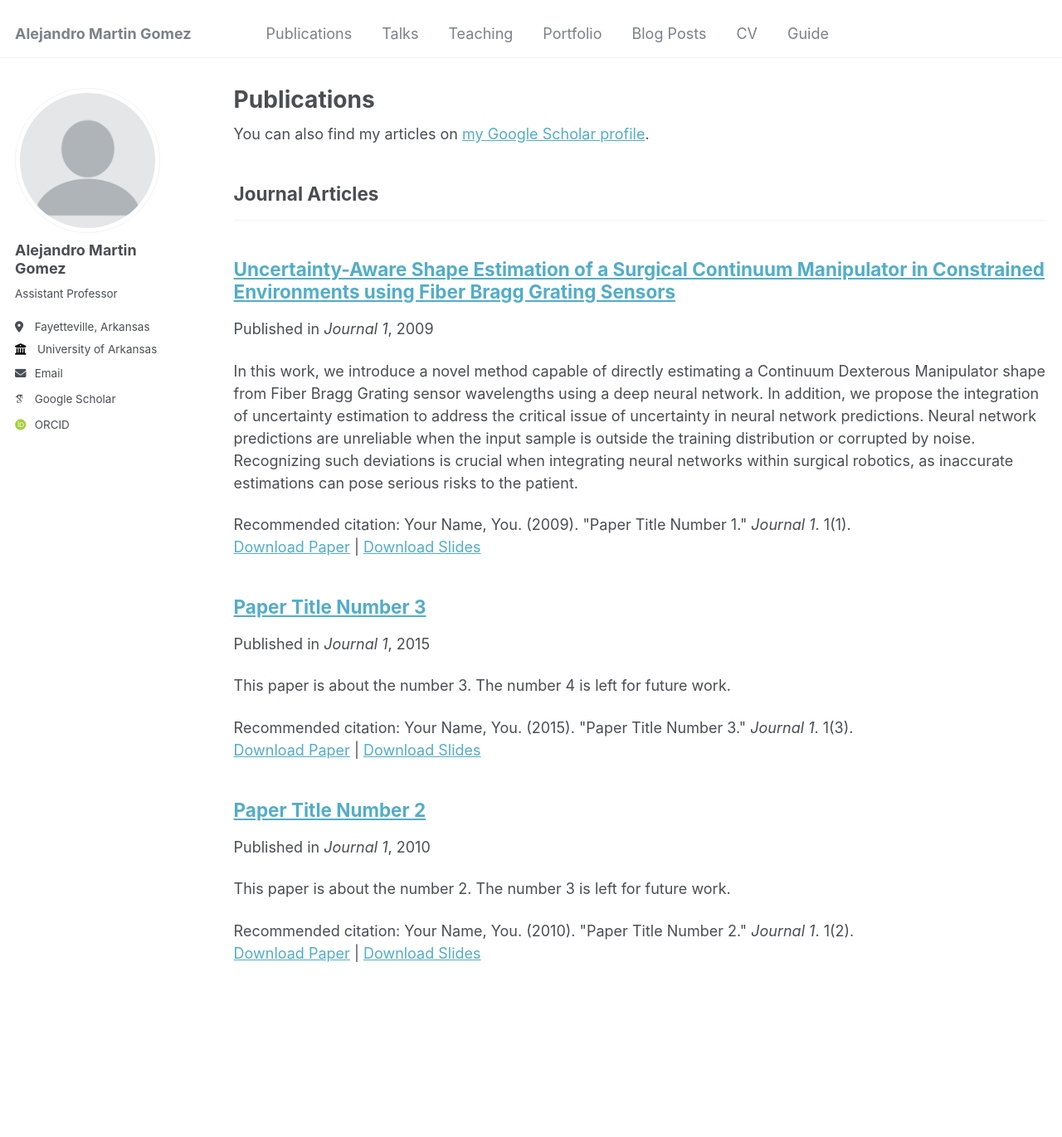
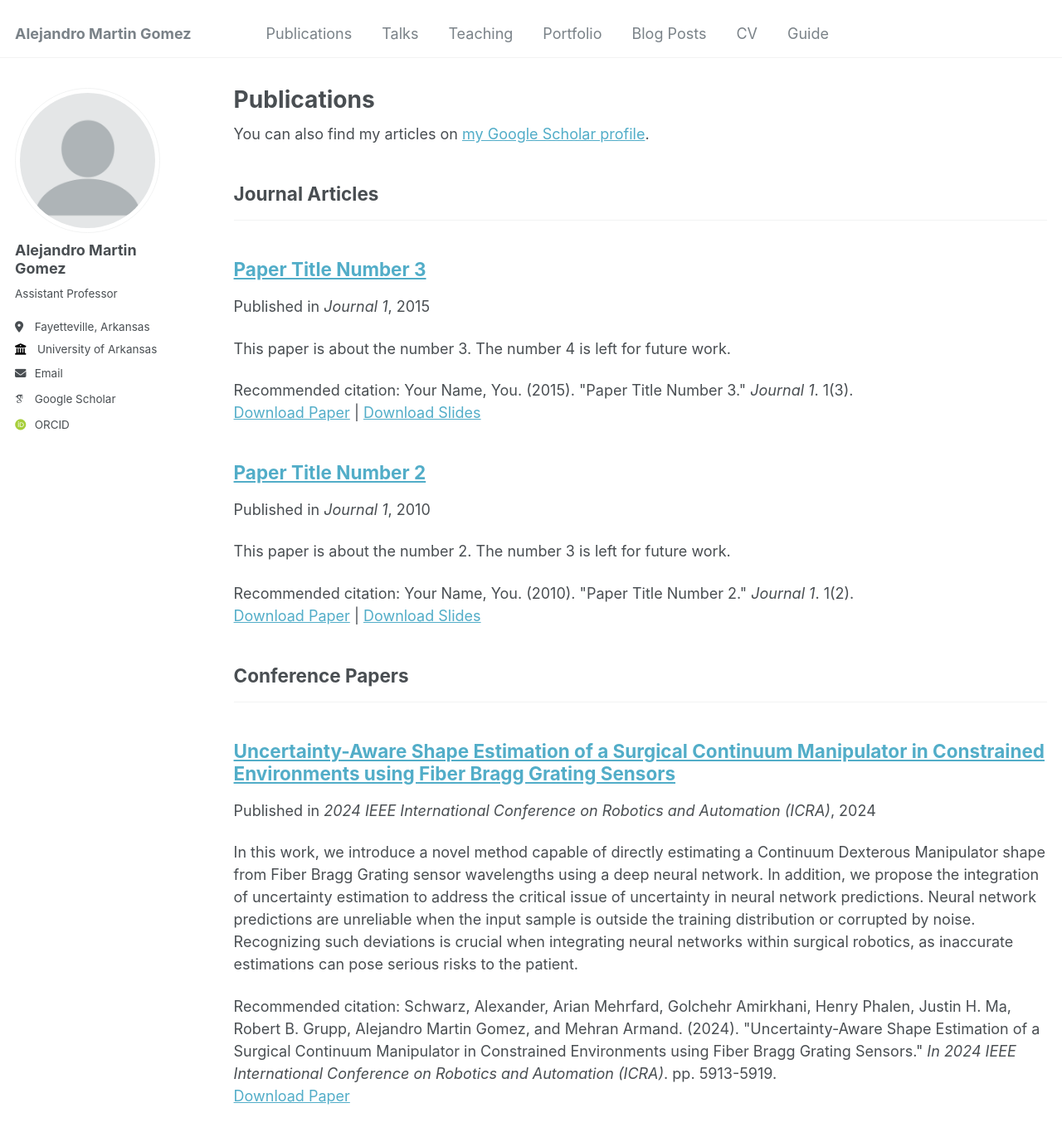
Before and after one commit to Alejandro-MG/Alejandro-MG.github.io, a Jekyll site: the page built from _pages/publications.html, in a window 1280 px wide and 1400 px high. Shown: the top 1371 px of the window at 83% size. Built offline with Jekyll 4.4.1, drawn with Linux system fonts in a browser that asks for light colours; some web fonts are replaced.

Commit message:
Update 2024-05-13-UncertaintyAwareShapeEstimation.md
Updated paper url and date

```diff
--- a/_publications/2024-05-13-UncertaintyAwareShapeEstimation.md
+++ b/_publications/2024-05-13-UncertaintyAwareShapeEstimation.md
@@ -1,14 +1,13 @@
 ---
 title: "Uncertainty-Aware Shape Estimation of a Surgical Continuum Manipulator in Constrained Environments using Fiber Bragg Grating Sensors"
 collection: publications
-category: manuscripts
+category: conferences
 permalink: /publication/2024-05-13-UncertaintyAwareShapeEstimation.md
 excerpt: 'In this work, we introduce a novel method capable of directly estimating a Continuum Dexterous Manipulator shape from Fiber Bragg Grating sensor wavelengths using a deep neural network. In addition, we propose the integration of uncertainty estimation to address the critical issue of uncertainty in neural network predictions. Neural network predictions are unreliable when the input sample is outside the training distribution or corrupted by noise. Recognizing such deviations is crucial when integrating neural networks within surgical robotics, as inaccurate estimations can pose serious risks to the patient.'
-date: 2009-10-01
-venue: 'Journal 1'
-slidesurl: 'http://academicpages.github.io/files/slides1.pdf'
-paperurl: 'http://academicpages.github.io/files/paper1.pdf'
-citation: 'Your Name, You. (2009). &quot;Paper Title Number 1.&quot; <i>Journal 1</i>. 1(1).'
+date: 2024-05-13
+venue: '2024 IEEE International Conference on Robotics and Automation (ICRA)'
+paperurl: 'https://ieeexplore.ieee.org/abstract/document/10610024'
+citation: 'Schwarz, Alexander, Arian Mehrfard, Golchehr Amirkhani, Henry Phalen, Justin H. Ma, Robert B. Grupp, Alejandro Martin Gomez, and Mehran Armand. (2024). &quot;Uncertainty-Aware Shape Estimation of a Surgical Continuum Manipulator in Constrained Environments using Fiber Bragg Grating Sensors.&quot; <i>In 2024 IEEE International Conference on Robotics and Automation (ICRA)</i>.  pp. 5913-5919.'
 ---
 
 The contents above will be part of a list of publications, if the user clicks the link for the publication than the contents of section will be rendered as a full page, allowing you to provide more information about the paper for the reader. When publications are displayed as a single page, the contents of the above "citation" field will automatically be included below this section in a smaller font.
```
